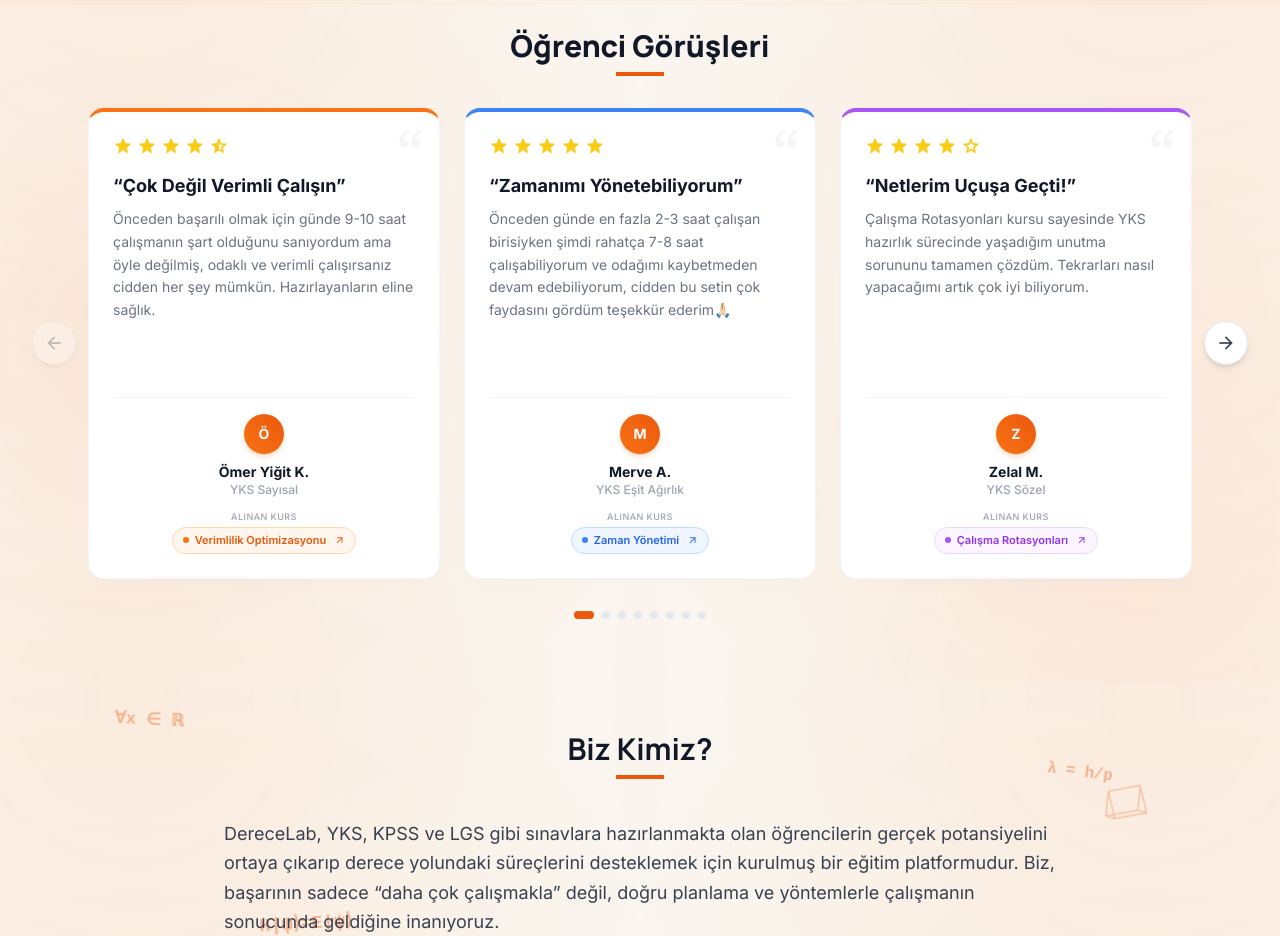
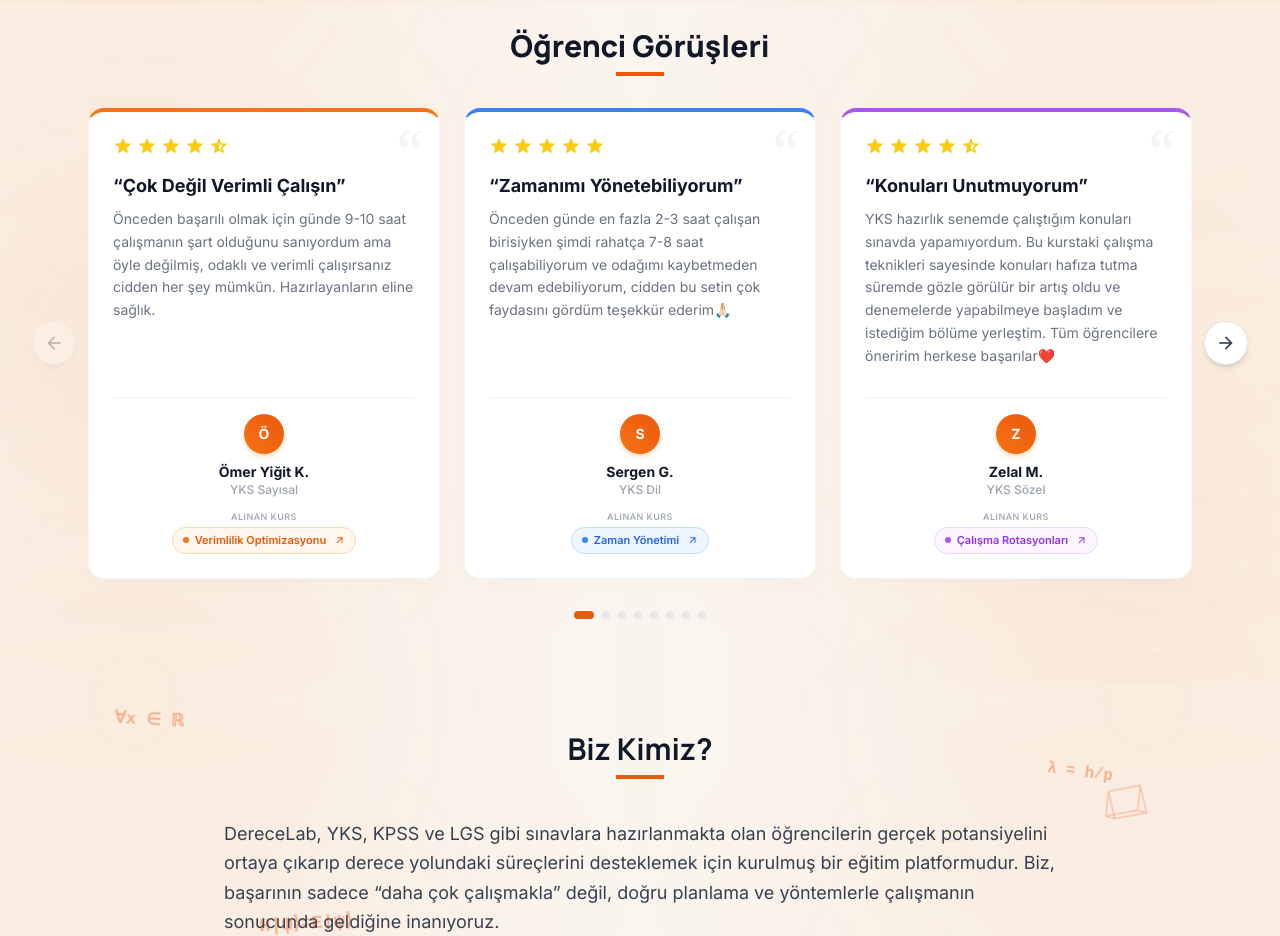
Before and after one commit to tugrulbarismihailoglu/d-e-r-e-c-e-l-a-b-e-g-i-t-i-m, a website: page index.html in a window 1280 px wide. Shown: the part 920-1856 px from the top of the page. Drawn offline with nearby package versions, Linux system fonts and the light colour scheme; no server answers.

Commit message:
Update course pages

```diff
--- a/index.html
+++ b/index.html
@@ -731,14 +731,14 @@
 
         var testimonials = [
           { title: "Çok Değil Verimli Çalışın", text: 'Önceden başarılı olmak için günde 9-10 saat çalışmanın şart olduğunu sanıyordum ama öyle değilmiş, odaklı ve verimli çalışırsanız cidden her şey mümkün. Hazırlayanların eline sağlık.', name: 'Ömer Yiğit K.', sub: 'YKS Sayısal', initial: 'Ö', course: 'verimlilik', rating: 4.5 },
-          { title: "Zamanımı Yönetebiliyorum", text: 'Önceden günde en fazla 2-3 saat çalışan birisiyken şimdi rahatça 7-8 saat çalışabiliyorum ve odağımı kaybetmeden devam edebiliyorum, cidden bu setin çok faydasını gördüm teşekkür ederim🙏🏻', name: 'Merve A.', sub: 'YKS Eşit Ağırlık', initial: 'M', course: 'zaman', rating: 5 },
-          { title: "Netlerim Uçuşa Geçti!", text: 'Çalışma Rotasyonları kursu sayesinde YKS hazırlık sürecinde yaşadığım unutma sorununu tamamen çözdüm. Tekrarları nasıl yapacağımı artık çok iyi biliyorum.', name: 'Zelal M.', sub: 'YKS Sözel', initial: 'Z', course: 'rotasyon', rating: 4 },
-          { title: "En İyi Yatırımım", text: 'Üçlü paket aldım. Ders çalışma isteksizliği konusunu o kadar bilimsel ve sade anlatmışlar ki, her sabah hevesle masaya oturuyorum.', name: 'Koray G.', sub: 'YKS Eşit Ağırlık', initial: 'K', course: 'uclu', rating: 5 },
-          { title: "Odaklanma Sürem İkiye Katlandı", text: 'Verimlilik Optimizasyonu kursundaki teknikler sayesinde günde 6 saate çıkan kesintisiz çalışma sürelerine ulaştım. Artık telefonu unutuyorum.', name: 'Burak Y.', sub: 'YKS Sayısal', initial: 'B', course: 'verimlilik', rating: 4.5 },
+          { title: "Zamanımı Yönetebiliyorum", text: 'Önceden günde en fazla 2-3 saat çalışan birisiyken şimdi rahatça 7-8 saat çalışabiliyorum ve odağımı kaybetmeden devam edebiliyorum, cidden bu setin çok faydasını gördüm teşekkür ederim🙏🏻', name: 'Sergen G.', sub: 'YKS Dil', initial: 'S', course: 'zaman', rating: 5 },
+          { title: "Konuları Unutmuyorum", text: 'YKS hazırlık senemde çalıştığım konuları sınavda yapamıyordum. Bu kurstaki çalışma teknikleri sayesinde konuları hafıza tutma süremde gözle görülür bir artış oldu ve denemelerde yapabilmeye başladım ve istediğim bölüme yerleştim. Tüm öğrencilere öneririm herkese başarılar❤️', name: 'Zelal M.', sub: 'YKS Sözel', initial: 'Z', course: 'rotasyon', rating: 4.5 },
+          { title: "En İyi Yatırımım", text: 'Normalde tek tek alacaktım ama hepsinin birbirini tamamladığını fark ettim ve iyi ki almışım diyorum çünkü önceden masa başına oturamayan sürekli telefona bakan bir öğrenciyken artık derslerime odaklanabiliyorum. İçerikler benim için çok yararlı oldu.', name: 'Koray G.', sub: 'YKS Eşit Ağırlık', initial: 'K', course: 'uclu', rating: 5 },
+          { title: "Konular Hızlı Bitiyor", text: 'Bir konuya çalıştığım zaman 1-2 gün aklımda kalıyordu fakat sonra unutuyordum. Sürekli en başa dönüyor gibiydim ve bu kursu izledim. Şu anda konular çok uzun süreler boyunca aklımda kalıyor ve denemelerde yapabiliyorum. Çok çalışmanın yanında verimli çalışmak gerekiyormuş.', name: 'İrem Su Y.', sub: 'YKS Sayısal', initial: 'İ', course: 'verimlilik', rating: 4 },
           { title: "Denemeleri Yetiştirmeye Başladım", text: "Selamlar TYT Matematik\'de yavaş olduğum için tüm soruları yetiştiremiyordum fakat zaman yönetimi taktikleriniz sayesinde artık TYT Matematiği 40-45 dakikada halledebiliyorum teşekkürler. Denemelerde yetiştiremeyenlere öneririm✨", name: "Selin K.", sub: "YKS Eşit Ağırlık", initial: "S", course: 'zaman', rating: 4 },
-          { title: "Hedefime Bir Adım Daha Yaklaştım", text: 'Çalışma rotasyonlarını öğrendikten sonra hangi derste ne zaman tekrar yapacağımı biliyorum. Bu sistemi çok daha önce öğrenmek isterdim.', name: 'Deniz K.', sub: 'YKS Dil · İngilizce', initial: 'D', course: 'rotasyon', rating: 4.5 },
-          { title: "Hazırlık Sürecim Daha Keyifli", text: 'İsteksizlik anlarında ne yapmam gerektiğini artık biliyorum. Üçlü paketteki motivasyon teknikleri gerçekten işe yarıyor. Teşekkürler DereceLab!', name: 'Ege B.', sub: 'YKS Sözel', initial: 'E', course: 'uclu', rating: 5 },
-          { title: "Odaklanma Problemimi Çözdüm", text: 'Verimlilik Optimizasyonu sayesinde çalışma masasındaki odaklanma süremi ikiye katladım. Masaya oturduğumda dikkatim artık hiç dağılmıyor.', name: 'Ceren M.', sub: 'YKS Eşit Ağırlık', initial: 'C', course: 'verimlilik', rating: 4 },
+          { title: "Unutma Problemim Çözüldü", text: 'Eski çalıştığım konuları 2 hafta sonra unutuyordum. Bu kurstaki rotasyon sistemiyle çalışmaya başladım ve artık bilgiler hafızamda kalıcı hale geldi. Şu anda 80-85 net bandındayım hedefim 100 netin üstüne çıkmak inşallah herkes hedeflerine ulaşır🙏🏻', name: 'Büşra N.', sub: 'YKS Eşit Ağırlık', initial: 'B', course: 'rotasyon', rating: 4.5 },
+          { title: "İyi Bir Paket", text: 'Hafıza tekniklerinden verimli çalışma taktiklerine kadar her şeyi öğrendim. Derece yapmak saatlerce masa başında oturup ders dinlemekten ibaret değilmiş.', name: 'Yiğit Efe K.', sub: 'YKS Sayısal', initial: 'Y', course: 'uclu', rating: 4 },
+          { title: "Odaklanma Problemimi Çözdüm", text: 'Telefondan dolayı derslere odaklanamayan birisiyken uzun saatlerce çalışabilen ve odaklanabilen birisine dönüştüm cidden çok teşekkürler🙏🏻', name: 'Ceren M.', sub: 'YKS Eşit Ağırlık', initial: 'C', course: 'verimlilik', rating: 4 },
           { title: "Konuları Rahat Yetiştirdim", text: 'Selamlar YKS\'ye son 5 ay kala konuların yetişip yetişmeyeceği ile ilgili kaygılarım vardı. Taktikleriniz sayesinde 10+ saatleri zorladığım günler oldu ve konuları yetiştirdim elinize sağlık güzel bir çalışma olmuş.', name: 'Mert H.', sub: 'YKS Sayısal', initial: 'M', course: 'zaman', rating: 5 }
         ];
 
```
Also changed, not shown: kurslar/calisma-rotasyonlari/index.html (+5 -4 lines), kurslar/uclu-paket/index.html (+5 -4 lines), kurslar/verimlilik-optimizasyonu/index.html (+2 -2 lines), kurslar/zaman-yonetimi/index.html (+1 -1 lines).
